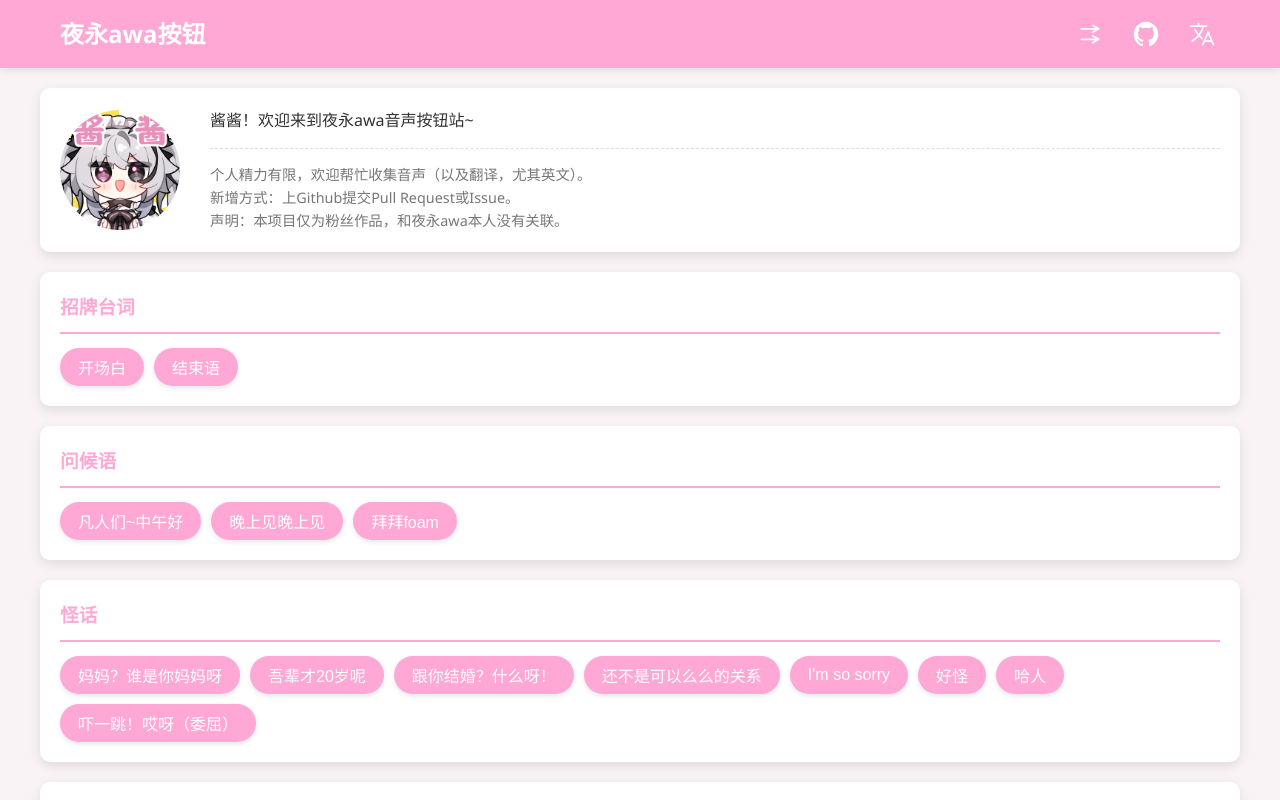
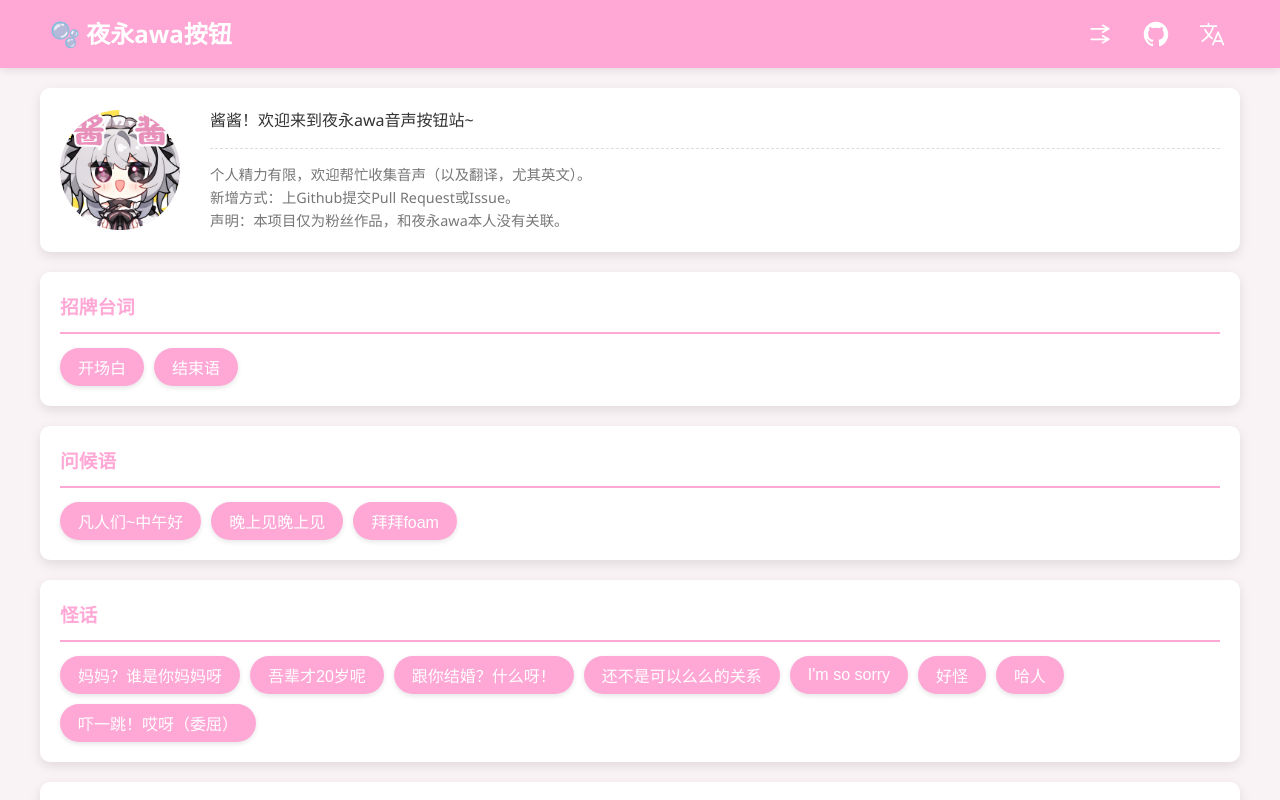
Before and after one commit to dan-kuroto/yoeawa-button, a Vue app: page / in a window 1280 px wide. Shown: the top 800 px of the page. Built offline with nearby package versions, Linux system fonts and the light colour scheme.

Commit message:
加主播emoji (#1)

```diff
--- a/src/components/layout/TopNavBar.vue
+++ b/src/components/layout/TopNavBar.vue
@@ -39,9 +39,7 @@ const handleLoopToggle = () => {
 <template>
   <nav class="top-nav">
     <div class="nav-content">
-      <div class="nav-title">
-        {{ i18nMessages[currentLanguage].title }}
-      </div>
+      <div class="nav-title">🫧 {{ i18nMessages[currentLanguage].title }}</div>
       <div class="nav-btns">
         <div
           class="icon-link"
@@ -119,7 +117,7 @@ const handleLoopToggle = () => {
   display: flex;
   justify-content: space-between;
   align-items: center;
-  padding: 15px 20px;
+  padding: 15px 10px;
 }
 
 .nav-title {
```
